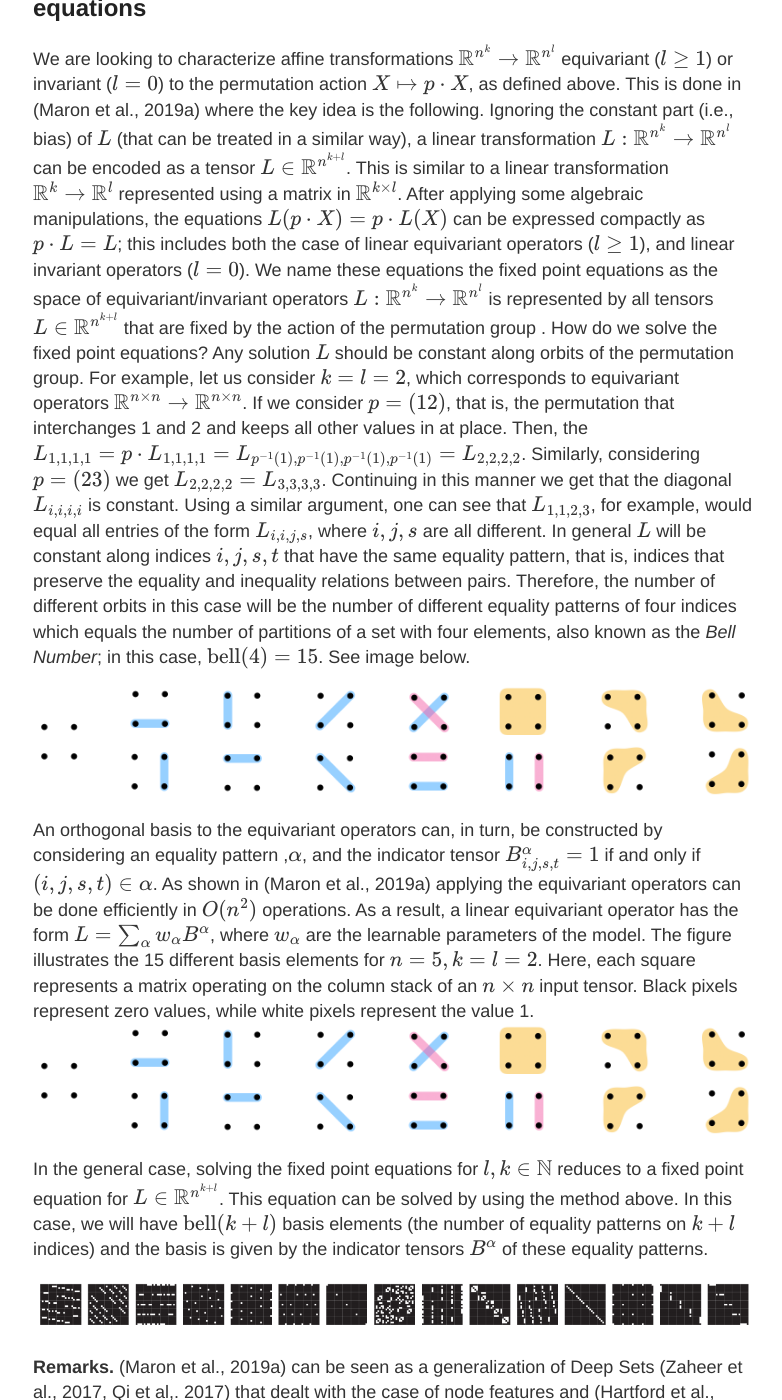
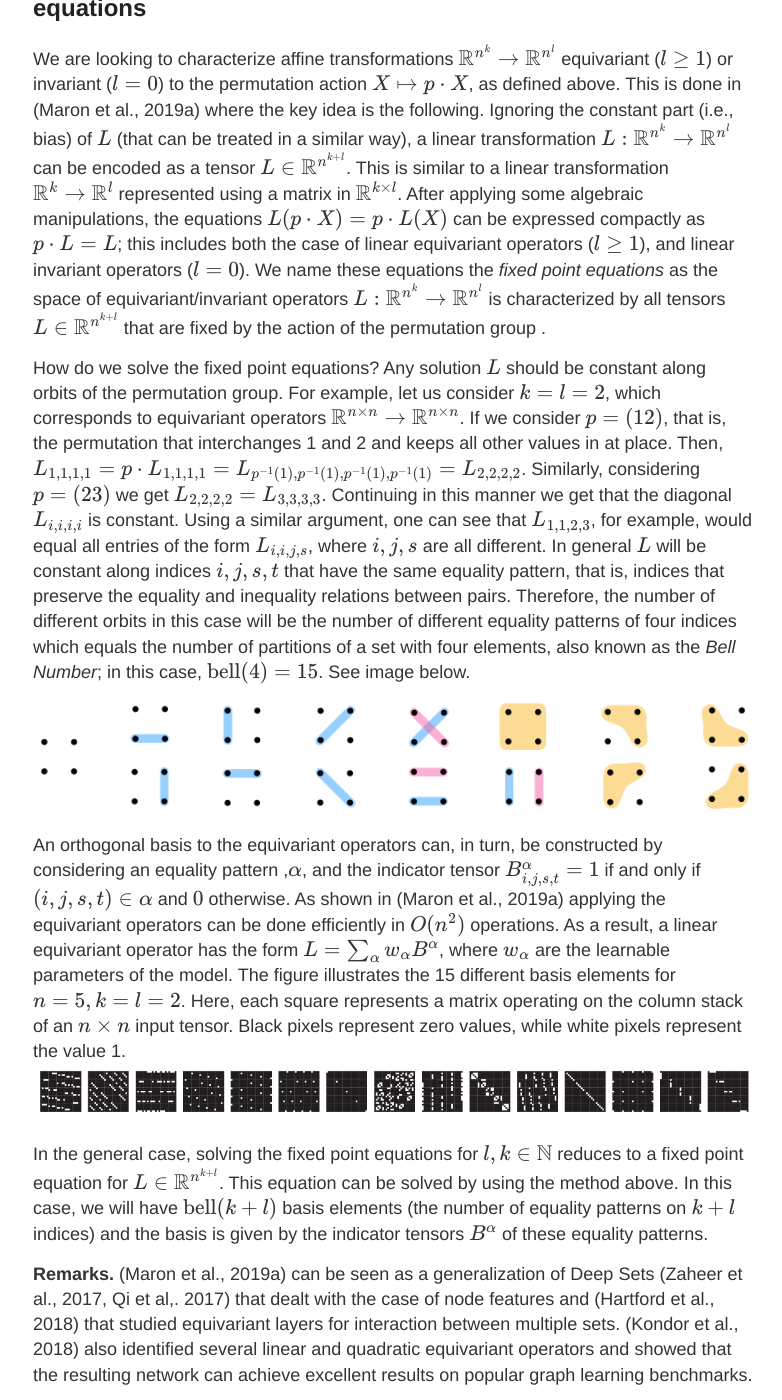
Before and after one commit to ylipman/ylipman.github.io, a Jekyll site: the page built from _posts/2019-7-17-An-introduction-to-Invariant-Graph-Networks.md, in a window 1280 px wide and 1400 px high, scrolled down 7913 px. Shown: the whole window, without its empty margins (247-1029 px from the left). Built offline with Jekyll 4.4.1, drawn with Linux system fonts in a browser that asks for light colours; our own code applies the rules of GitHub Pages for plain Markdown files; formulas are drawn with MathJax 3; some of the changed text lies outside the part shown.

Commit message:
Update 2019-7-17-An-introduction-to-Invariant-Graph-Networks.md

```diff
--- a/_posts/2019-7-17-An-introduction-to-Invariant-Graph-Networks.md
+++ b/_posts/2019-7-17-An-introduction-to-Invariant-Graph-Networks.md
@@ -59,21 +59,20 @@
 ![Image](https://ylipman.github.io/images/2019-7-17/image116.png)
 
 
-Note that in an IGN the hidden variables can be arbitrary tensors, $Y\in\mathbb{R}^{n^k}$ , even when the input tensors are of a lower order than $k$. Indeed, equivariant linear operators can map between different order tensors $\mathbb{R}^{n^k}\rightarrow \mathbb{R}^{n^l}$. For example, consider an IGN that receives an input graph tensor but learns information attached to triplets of nodes, then it would require a layer mapping order-2 tensor (i.e., matrix), $\mathbb{R}^{n^2}$,  to order-3 tensor, $\mathbb{R}^{n^3}$. Another example is a network that takes in only a set information (data only on nodes) in $\mathbb{R}^{n}$ and learns information on pairs of elements, $\mathbb{R}^{n^2}$. From now on, the term $k$-IGN will be used for describing an IGN with a maximal inner tensor degree of $k$.
+Note that in an IGN the hidden variables can be arbitrary tensors, $Y\in\mathbb{R}^{n^k}$ , even when the input tensors are of a lower order than $k$. Indeed, equivariant linear operators can map between different order tensors $\mathbb{R}^{n^k}\rightarrow \mathbb{R}^{n^l}$. For example, consider an IGN that receives an input graph tensor but learns information attached to triplets of nodes, then it would require a layer mapping order-2 tensor (i.e., matrix), $\mathbb{R}^{n^2}$,  to order-3 tensor, $\mathbb{R}^{n^3}$. Another example is a network that takes in only set information (data only on nodes) in $\mathbb{R}^{n}$ and learns information on pairs of elements, $\mathbb{R}^{n^2}$. From now on, the term $k$-IGN will be used for describing an IGN with a maximal inner tensor degree of $k$.
+
 ## Linear equivariant/invariant operators and the fixed point equations
-We are looking to characterize affine transformations $\mathbb{R}^{n^k}\rightarrow \mathbb{R}^{n^l}$ equivariant ($l\geq 1$) or invariant ($l=0$) to the permutation action $X \mapsto p\cdot X$, as defined above. This is done in (Maron et al., 2019a) where the key idea is the following. Ignoring the constant part (i.e., bias) of $L$ (that can be treated in a similar way), a linear transformation $L:\mathbb{R}^{n^k} \rightarrow \mathbb{R}^{n^l}$ can be encoded as a tensor $L\in\mathbb{R}^{n^{k+l}}$. This is similar to a linear transformation $\mathbb{R}^k\rightarrow \mathbb{R}^l$ represented using a matrix in $\mathbb{R}^{k\times l}$. After applying some algebraic manipulations, the equations $L(p\cdot X) = p\cdot L(X)$ can be expressed compactly as $p\cdot L = L$; this includes both the case of linear equivariant operators ($ l\geq 1$), and linear invariant operators ($l=0$). We name these equations the fixed point equations as the space of equivariant/invariant operators $L:\mathbb{R}^{n^k} \rightarrow \mathbb{R}^{n^l}$ is represented by all tensors $L\in\mathbb{R}^{n^{k+l}}$ that are fixed by the action of the permutation group .
-How do we solve the fixed point equations? Any solution $L$ should be constant along orbits of the permutation group. For example, let us consider $k=l=2$, which corresponds to equivariant operators $\mathbb{R}^{n\times n}\rightarrow \mathbb{R}^{n\times n}$. If we consider $p=(12)$, that is, the permutation that interchanges 1 and 2 and keeps all other values in  at place. Then, the $L_{1,1,1,1}=p\cdot L_{1,1,1,1} = L_{p^{-1}(1),p^{-1}(1),p^{-1}(1),p^{-1}(1)}=L_{2,2,2,2}$.  Similarly, considering $p=(23)$ we get $L_{2,2,2,2}=L_{3,3,3,3}$. Continuing in this manner we get that the diagonal $L_{i,i,i,i}$ is constant. Using a similar argument, one can see that $L_{1,1,2,3}$, for example, would equal all entries of the form $L_{i,i,j,s}$, where $i,j,s$ are all different. In general $L$ will be constant along indices $i,j,s,t$ that have the same equality pattern, that is, indices that preserve the equality and inequality relations between pairs. Therefore, the number of different orbits in this case will be the number of different equality patterns of four indices which equals the number of partitions of a set with four elements, also known as the *Bell Number*; in this case, $\mathrm{bell}(4)=15$. See image below.
+We are looking to characterize affine transformations $\mathbb{R}^{n^k}\rightarrow \mathbb{R}^{n^l}$ equivariant ($l\geq 1$) or invariant ($l=0$) to the permutation action $X \mapsto p\cdot X$, as defined above. This is done in (Maron et al., 2019a) where the key idea is the following. Ignoring the constant part (i.e., bias) of $L$ (that can be treated in a similar way), a linear transformation $L:\mathbb{R}^{n^k} \rightarrow \mathbb{R}^{n^l}$ can be encoded as a tensor $L\in\mathbb{R}^{n^{k+l}}$. This is similar to a linear transformation $\mathbb{R}^k\rightarrow \mathbb{R}^l$ represented using a matrix in $\mathbb{R}^{k\times l}$. After applying some algebraic manipulations, the equations $L(p\cdot X) = p\cdot L(X)$ can be expressed compactly as $p\cdot L = L$; this includes both the case of linear equivariant operators ($ l\geq 1$), and linear invariant operators ($l=0$). We name these equations the *fixed point equations* as the space of equivariant/invariant operators $L:\mathbb{R}^{n^k} \rightarrow \mathbb{R}^{n^l}$ is characterized by all tensors $L\in\mathbb{R}^{n^{k+l}}$ that are fixed by the action of the permutation group .
+
+How do we solve the fixed point equations? Any solution $L$ should be constant along orbits of the permutation group. For example, let us consider $k=l=2$, which corresponds to equivariant operators $\mathbb{R}^{n\times n}\rightarrow \mathbb{R}^{n\times n}$. If we consider $p=(12)$, that is, the permutation that interchanges 1 and 2 and keeps all other values in  at place. Then,  $L_{1,1,1,1}=p\cdot L_{1,1,1,1} = L_{p^{-1}(1),p^{-1}(1),p^{-1}(1),p^{-1}(1)}=L_{2,2,2,2}$.  Similarly, considering $p=(23)$ we get $L_{2,2,2,2}=L_{3,3,3,3}$. Continuing in this manner we get that the diagonal $L_{i,i,i,i}$ is constant. Using a similar argument, one can see that $L_{1,1,2,3}$, for example, would equal all entries of the form $L_{i,i,j,s}$, where $i,j,s$ are all different. In general $L$ will be constant along indices $i,j,s,t$ that have the same equality pattern, that is, indices that preserve the equality and inequality relations between pairs. Therefore, the number of different orbits in this case will be the number of different equality patterns of four indices which equals the number of partitions of a set with four elements, also known as the *Bell Number*; in this case, $\mathrm{bell}(4)=15$. See image below.
 
 ![Image](https://ylipman.github.io/images/2019-7-17/image197.png)
 
-An orthogonal basis to the equivariant operators can, in turn, be constructed by considering an equality pattern ,$\alpha$, and the indicator tensor $B^\alpha_{i,j,s,t} = 1$ if and only if $(i,j,s,t)\in \alpha$. As shown in (Maron et al., 2019a) applying the equivariant operators can be done efficiently in $O(n^2)$ operations. As a result, a linear equivariant operator has the form $L = \sum_\alpha w_\alpha B^\alpha$, where $w_\alpha$ are the learnable parameters of the model. The figure illustrates the 15 different basis elements for $n=5, k=l=2$. Here, each square represents a matrix operating on the column stack of an $n\times n$ input tensor. Black pixels represent zero values, while white pixels represent the value 1.
-![Image](https://ylipman.github.io/images/2019-7-17/image197.png)
+An orthogonal basis to the equivariant operators can, in turn, be constructed by considering an equality pattern ,$\alpha$, and the indicator tensor $B^\alpha_{i,j,s,t} = 1$ if and only if $(i,j,s,t)\in \alpha$ and $0$ otherwise. As shown in (Maron et al., 2019a) applying the equivariant operators can be done efficiently in $O(n^2)$ operations. As a result, a linear equivariant operator has the form $L = \sum_\alpha w_\alpha B^\alpha$, where $w_\alpha$ are the learnable parameters of the model. The figure illustrates the 15 different basis elements for $n=5, k=l=2$. Here, each square represents a matrix operating on the column stack of an $n\times n$ input tensor. Black pixels represent zero values, while white pixels represent the value 1.
+![Image](https://ylipman.github.io/images/2019-7-17/image226.png)
 
 
 In the general case, solving the fixed point equations for $l,k\in\mathbb{N}$ reduces to a fixed point equation for $L\in\mathbb{R}^{n^{k+l}}$. This equation can be solved by using the method above. In this case, we will have $\mathrm{bell}(k+l)$ basis elements (the number of equality patterns on $k+l$ indices) and the basis is given by the indicator tensors $B^\alpha$ of these equality patterns.
-
-![Image](https://ylipman.github.io/images/2019-7-17/image226.png)
-
 
 **Remarks.** (Maron et al., 2019a) can be seen as a generalization of Deep Sets (Zaheer et al., 2017, Qi et al,. 2017) that dealt with the case of node features and (Hartford et al., 2018) that studied equivariant layers for interaction between multiple sets. (Kondor et al., 2018) also identified several linear and quadratic equivariant operators and showed that the resulting network can achieve excellent results on popular graph learning benchmarks.
 
```
